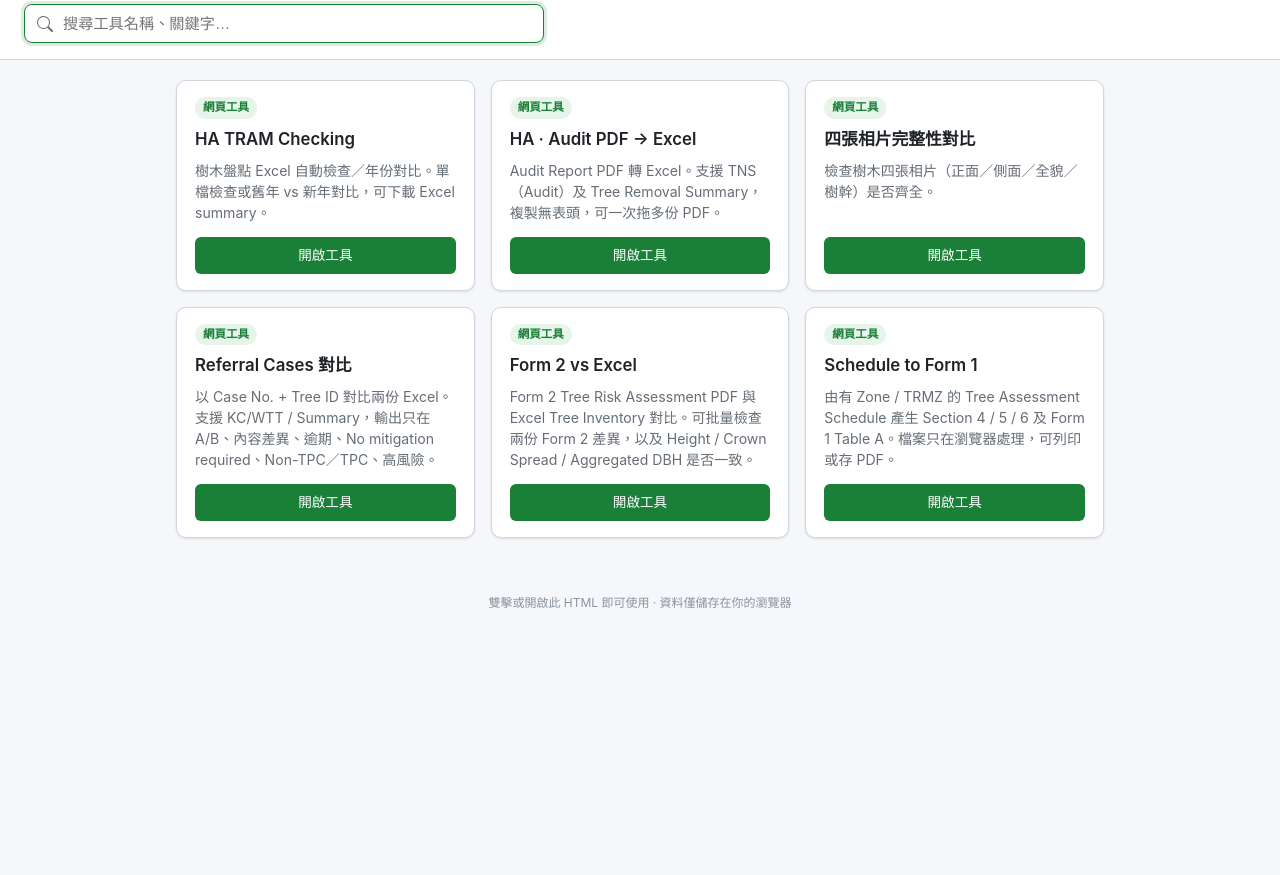
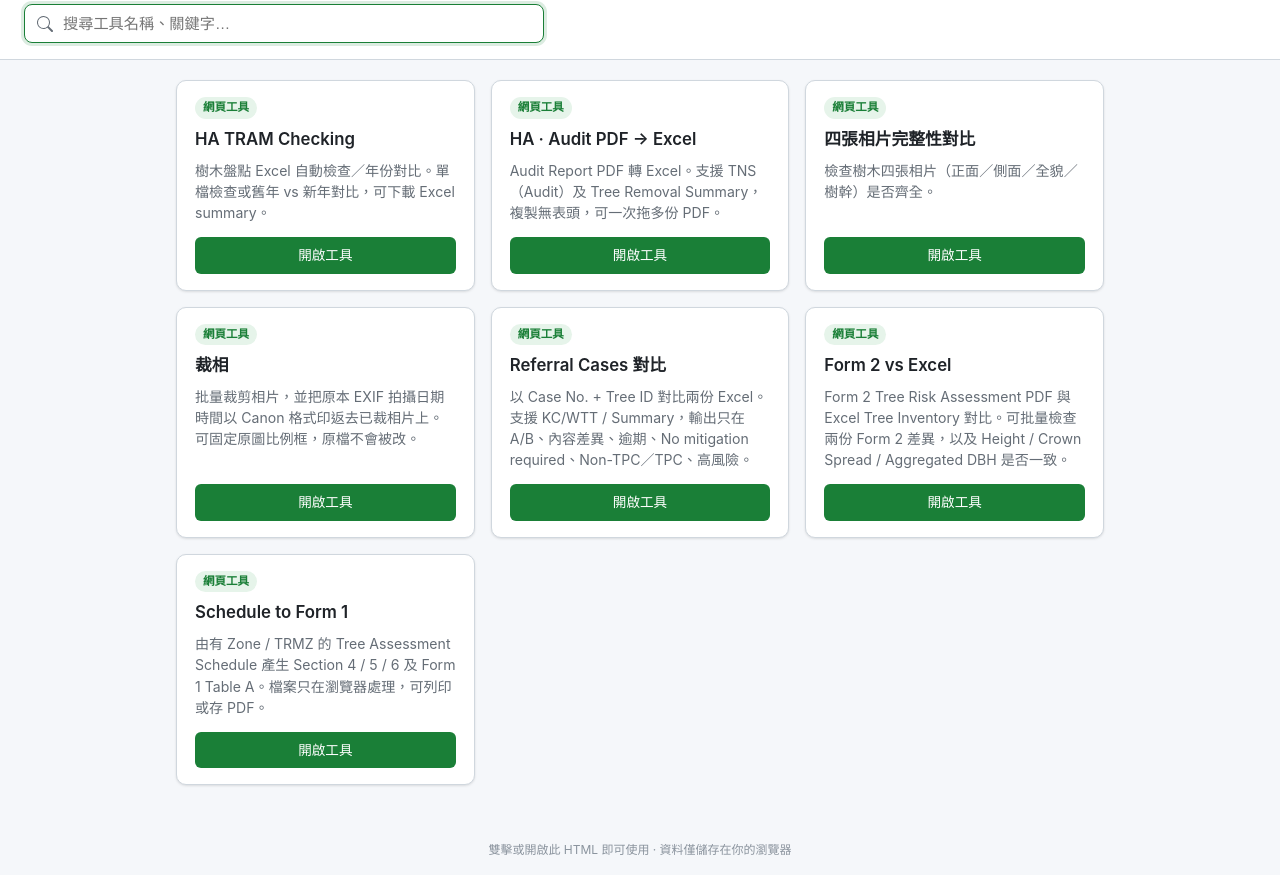
Before and after one commit to davychan188/tree-tools-portal, a plain HTML site: page index.html in a window 1280 px wide. Shown: the part 60-935 px from the top of the page. Before the commit the page ends 800 px from the top, so only its background shows below. Drawn offline with Linux system fonts and the light colour scheme.

Commit message:
在樹木工具統一入口加入裁相工具。

```diff
--- a/index.html
+++ b/index.html
@@ -182,6 +182,14 @@ const tools = [
     keywords: "相片 完整性 四張 photo check 對比"
   },
   {
+    id: "cut-photo",
+    name: "裁相",
+    tag: "網頁工具",
+    desc: "批量裁剪相片，並把原本 EXIF 拍攝日期時間以 Canon 格式印返去已裁相片上。可固定原圖比例框，原檔不會被改。",
+    url: "https://davychan188.github.io/cut-photo/",
+    keywords: "裁相 cut-photo crop 相片 裁剪 EXIF 日期 時間 canon 框"
+  },
+  {
     id: "referral",
     name: "Referral Cases 對比",
     tag: "網頁工具",
```
